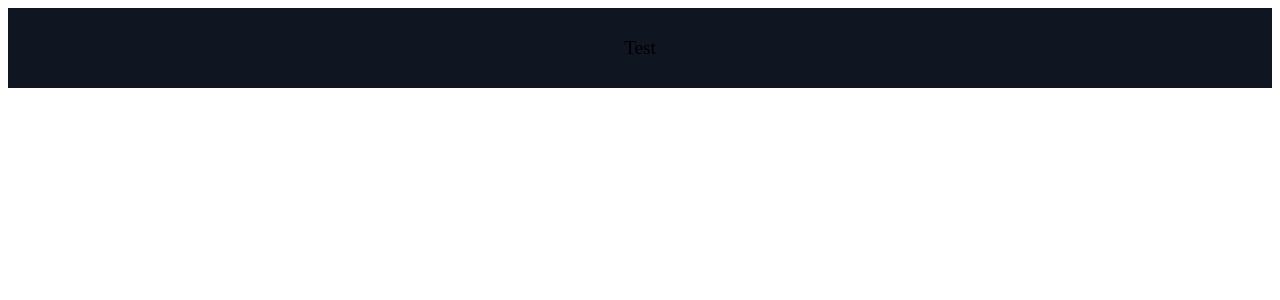
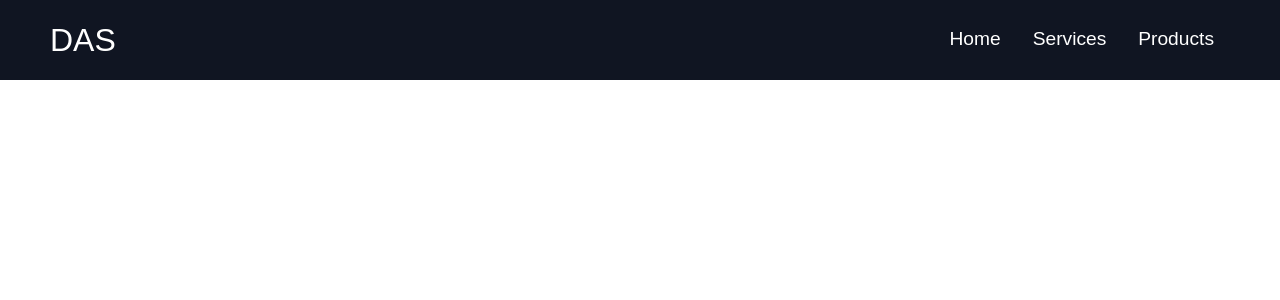
Before and after one commit to JoeyAly/DAS_Website, a React (Create React App) app: page / in a window 1280 px wide. Shown: the top 300 px of the page. Built offline with nearby package versions, Linux system fonts and the light colour scheme.

Commit message:
Created routes

```diff
--- a/package.json
+++ b/package.json
@@ -10,6 +10,8 @@
     "ajv": "^6.8.1",
     "react": "^16.14.0",
     "react-dom": "^16.14.0",
+    "react-icons": "^3.11.0",
+    "react-router-dom": "^5.2.0",
     "react-scripts": "3.4.3",
     "styled-components": "^5.2.0"
   },
--- a/src/App.js
+++ b/src/App.js
@@ -1,11 +1,15 @@
 import React from 'react';
+import GlobalStyle from './globalStyles';
+import { BrowserRouter as Router, Switch, Route} from 'react-router-dom'
 import { Navbar} from './componets';
 
 function App() {
   return (
-    <div className="App">
+    <Router>
+      <GlobalStyle />
       <Navbar />
-    </div>
+
+    </Router>
   );
 }
 
--- a/src/componets/Navbar/Navbar.elements.js
+++ b/src/componets/Navbar/Navbar.elements.js
@@ -1,4 +1,7 @@
-import styled from 'styled-components'
+import styled from 'styled-components';
+import { Link} from 'react-router-dom';
+import { Container} from '../../globalStyles';
+
 
 export const Nav = styled.nav`
 background: #101522;
@@ -11,3 +14,92 @@
 top: 0;
 z-index: 999;
 `
+
+export const NavbarContainer = styled(Container)`
+display: flex;
+justify-content: space-between;
+height: 80px;
+
+${Container}
+`
+
+export const NavLogo = styled(Link)`
+color: #fff;
+justify-self: flex-start;
+cursor: pointer;
+text-decoration: none;
+font-size: 2rem;
+display: flex;
+align-items: center;
+`
+
+export const MobileIcon = styled.div`
+display: none;
+
+@media screen and (max-width: 960px){
+    display: block;
+    position: absolute;
+    top: 0;
+    right:0;
+    transform: translate(-100%, 60%);
+    font-size: 1.8rem;
+    cursor: pointer;
+}
+`;
+
+export const NavMenu =styled.ul`
+display: flex;
+align-items: center;
+list-style: none;
+text-align: center;
+
+@media screen and (max-width: 960px){
+    display: flex;
+    flex-direction: column;
+    width: 100%;
+    height: 90vh;
+    position: absolute;
+    top: 80px;
+    left: ${({click})=> (click ? 0: '-100%' )};
+    opacity: 1;
+    transition: all 0.5s ease;
+    background: #101522
+    }
+`;
+
+export const NavItem = styled.li`
+height: 80px;
+border-bottom: 2px solid transparent;
+
+&:hover{
+    border-bottom: 2px solid #4b59f7;
+}
+
+@media screen and (max-width: 960px){
+    width: 100%;
+
+    &:hover{
+        border: none;
+    }
+}
+`
+export const NavLinks =styled(Link)`
+    color: #fff;
+    display: flex;
+    align-items: center;
+    text-decoration: none;
+    padding: 0.5rem 1rem;
+    height: 100%;
+
+@media screen and (max-width: 960px){
+    text-align: center;
+    padding: 2rem;
+    width: 100%;
+    display: table;
+
+    &:hover{
+        color: #4b59f7;
+        transition: all 0.3s ease;
+        }
+    }
+   `;
--- a/src/componets/Navbar/Navbar.js
+++ b/src/componets/Navbar/Navbar.js
@@ -1,10 +1,49 @@
-import React from 'react'
-import {Nav} from './Navbar.elements';
+import React, {useState} from 'react'
+import{FaBars, FaTimes} from  'react-icons/fa';
+import { IconContext} from 'react-icons/lib'
+import {
+    Nav,
+    NavbarContainer,
+    NavLogo,
+    MobileIcon,
+    NavMenu,
+    NavItem,
+    NavLinks
+    } from './Navbar.elements';
+
 
 const Navbar = () => {
+    const [click, setClick] = useState(false)
+
+    const handleClick = () => setClick(!click)
     return (
         <>
-            <Nav>Test</Nav>
+        <IconContext.Provider value={{ color: '#fff'}}>
+            <Nav>
+                <NavbarContainer>
+                    <NavLogo to="/">
+                        DAS
+
+                    </NavLogo>
+                    <MobileIcon onClick={handleClick}>
+                        {click ? <FaTimes /> : <FaBars />}
+                    </MobileIcon>
+                    <NavMenu onCLick={handleClick} click={click}>
+                        <NavItem>
+                            <NavLinks to='/'>Home</NavLinks>
+                        </NavItem>
+                        <NavItem>
+                            <NavLinks to='/services'>Services</NavLinks>
+                        </NavItem>
+                        <NavItem>
+                            <NavLinks to='/products'>Products</NavLinks>
+                        </NavItem>
+
+                    </NavMenu>
+                </NavbarContainer>
+
+            </Nav>
+        </IconContext.Provider>
         </>
     );
 };
--- a/src/globalStyles.js
+++ b/src/globalStyles.js
@@ -0,0 +1,28 @@
+import styled, {createGlobalStyle} from 'styled-components';
+
+const GlobalStyle = createGlobalStyle`
+* {
+    box-sizing: border-box;
+    margin: 0;
+    padding: 0;
+    font-family: 'Source Sans Pro', sans-serif;
+}
+`;
+
+export const Container = styled.div`
+z-index: 1;
+width: 100%;
+max-width: 1300px;
+margin-right: auto;
+margin-left: auto;
+padding-right: 50px;
+padding-left: 50px;
+
+@media screen and (max-width: 991px){
+    padding-right: 30px;
+    padding-left: 30px;
+
+}
+`;
+
+export default GlobalStyle;
```
Also changed, not shown: 1 other file (tests, documents, lock files or other folders).
